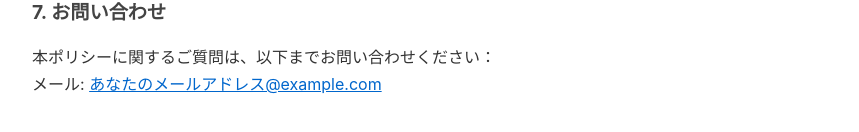
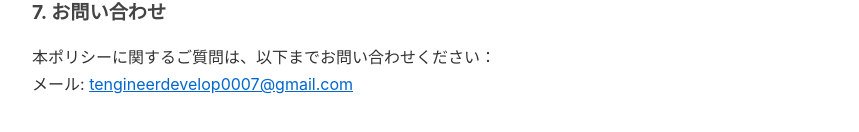
Before and after one commit to fukusefeb-dev/timer-alarm-privacy, a plain HTML site: page index.html in a window 1280 px wide. Shown: the part 1026-1158 px from the top of the page, without its empty margins (208-1067 px from the left). Drawn offline with Linux system fonts and the light colour scheme.

Commit message:
Update index.html

```diff
--- a/index.html
+++ b/index.html
@@ -71,7 +71,7 @@
   <h2>7. お問い合わせ</h2>
   <p>
     本ポリシーに関するご質問は、以下までお問い合わせください：<br>
-    メール: <a href="mailto:あなたのメールアドレス@example.com">あなたのメールアドレス@example.com</a>
+    メール: <a href="mailto:tengineerdevelop0007@gmail.com">tengineerdevelop0007@gmail.com</a>
   </p>
 </body>
 </html>
```
